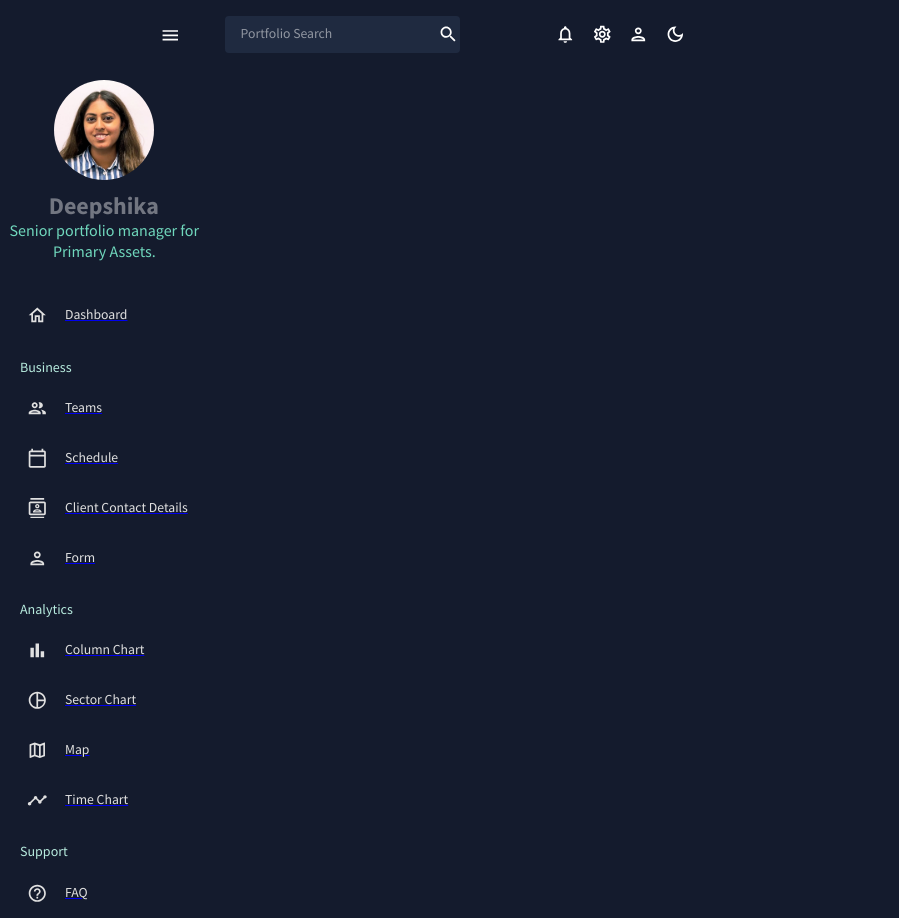
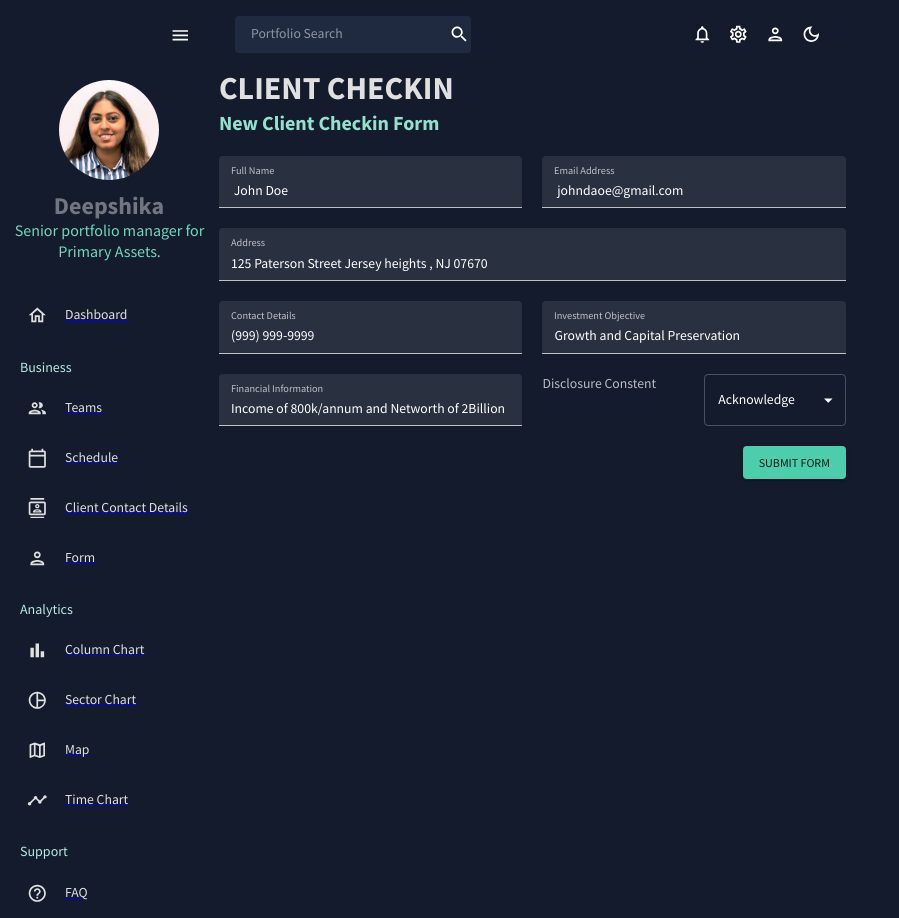
Before and after one commit to DeepshikaReddy/Investment-Profile, a React (Create React App) app: page /form in a window 1280 px wide. Shown: the whole page, without its empty margins (0-899 px from the left). Built offline with nearby package versions, Linux system fonts and the light colour scheme.

Commit message:
form component completed

```diff
--- a/src/App.js
+++ b/src/App.js
@@ -9,7 +9,7 @@ import Dashboard from "./scenes/dashboard";
 import Team from "./scenes/team"
 import Contacts from "./scenes/contacts";
 // import Bar from "./scenes/bar";
-// import Form from "./scenes/form";
+import Form from "./scenes/form";
 // import Line from "./scenes/line";
 // import Pie from "./scenes/pie";
 // import FAQ from "./scenes/faq";
@@ -41,7 +41,7 @@ const  App = () => {
       <Route exact path="/team" element={<Team/>} />
       <Route  path="/contacts" element={<Contacts/>} />
       {/* <Route exact path="/bar" element={<Bar/>} /> */}
-      {/* <Route exact path="/form" element={<Form/>} /> */}
+      <Route exact path="/form" element={<Form/>} />
       {/* <Route exact path="/line" element={<Line/>} /> */}
       {/* <Route exact path="/pie" element={<Pie/>} /> */}
       {/* <Route exact path="/faq" element={<FAQ/>} /> */}
--- a/src/scenes/form/index.jsx
+++ b/src/scenes/form/index.jsx
@@ -1,7 +1,165 @@
-const Dashboard = () =>{
-    return <div>
-        DashBoard!
-    </div>
+import { Box ,Button,TextField,Select,MenuItem} from "@mui/material";
+import * as yup from "yup"
+import useMediaQuery from "@mui/material/useMediaQuery"; //conditionally reneder components based on screen size.
+import Header from "../../components/Header";
+import { Formik } from "formik";
+import { InputLabel } from '@mui/material';
+import { useState } from "react";
+import Alert from '@mui/material/Alert';
+
+const initValues={
+    "Name":" John Doe",
+    "Email":" johndaoe@gmail.com",
+    "Address":"125 Paterson Street Jersey heights , NJ 07670",
+    "Contact":"(999) 999-9999",
+    "Investment_Objective":"Growth and Capital Preservation",
+    "Financial_Information":"Income of 800k/annum and Networth of 2Billion",
+    "DisclosureConstent":"Acknowledge"
 }
 
-export default Dashboard;
+
+const phoneRegex= /^\(\d{3}\) \d{3}-\d{4}$/;
+const clientSchema=yup.object().shape({
+    Name : yup.string().required("Required Field"),
+    Email : yup.string().required("Required Field"),
+    Address : yup.string().required("Required Field"),
+    Contact : yup.string().matches(phoneRegex, "Invalid Contact Number Format").required("Required Field"),
+    DisclosureConstent : yup.string().required("Required Field")
+})
+const Form = ()=>{
+    const notMobile = useMediaQuery("(min-width:600px)");
+    const [showAlert, setShowAlert] = useState(false);
+
+    const handleFormSubmit = (values) => {
+        console.log(values)
+        setShowAlert(true);
+        // additional code to handle form submission
+
+        setTimeout(() => {
+          setShowAlert(false);
+        }, 2000); // hide alert after 2 seconds
+      }
+
+    return (
+        <Box>
+            <Header title="CLIENT CHECKIN" subtitle="New Client Checkin Form"></Header>
+            <Formik
+            onSubmit={handleFormSubmit}
+            initialValues={initValues}
+            validationSchema={clientSchema}>
+
+            {({values,errors,touched,handleBlur,handleChange,handleSubmit}) =>(
+                //Manipulate values inside Form component;gridTemplateColumns split grid into 4 parts.Each
+                //column has 1 fractin space.
+
+                <form onSubmit={handleSubmit}>
+                    <Box display="grid" gap="20px" gridTemplateColumns="repeat(4,minmax(0,1fr))"
+                    sx={{
+                        "& > div " : {gridColumn: notMobile ? undefined : "span 4"}
+                    }}>
+                    <TextField
+                    fullWidth
+                    variant="filled"
+                    type="text"
+                    label="Full Name"
+                    onBlur={handleBlur}
+                    onChange={handleChange}
+                    value={values.Name}
+                    name="Name"
+                    error={!!touched.Name && !!errors.Name} //!! makes it boolean and if value is empty then error thrown/
+                    helperText={touched.Name && errors.Name}//mention the error name on field.
+                    sx={{ gridColumn: "span 2" }}/>
+
+                    <TextField
+                    fullWidth
+                    variant="filled"
+                    type="text"
+                    label="Email Address"
+                    onBlur={handleBlur}
+                    onChange={handleChange}
+                    value={values.Email}
+                    name="Email"
+                    error={!!touched.Email && !!errors.Email} //!! makes it boolean and if value is empty then error thrown/
+                    helperText={touched.Email && errors.Email}//mention the error Email on field.
+                    sx={{ gridColumn: "span 2" }}/>
+
+                    <TextField
+                    fullWidth
+                    variant="filled"
+                    type="text"
+                    label="Address"
+                    onBlur={handleBlur}
+                    onChange={handleChange}
+                    value={values.Address}
+                    name="Address"
+                    error={!!touched.Address && !!errors.Address} //!! makes it boolean and if value is empty then error thrown/
+                    helperText={touched.Address && errors.Address}//mention the error Address on field.
+                    sx={{ gridColumn: "span 4" }}/>
+
+                    <TextField
+                    fullWidth
+                    variant="filled"
+                    type="text"
+                    label="Contact Details"
+                    onBlur={handleBlur}
+                    onChange={handleChange}
+                    value={values.Contact}
+                    name="Contact"
+                    error={!!touched.Contact && !!errors.Contact} //!! makes it boolean and if value is empty then error thrown/
+                    helperText={touched.Contact && errors.Contact}//mention the error Contact on field.
+                    sx={{ gridColumn: "span 2" }}/>
+
+                   <TextField
+                    fullWidth
+                    variant="filled"
+                    type="text"
+                    label="Investment Objective"
+                    onBlur={handleBlur}
+                    onChange={handleChange}
+                    value={values.Investment_Objective}
+                    name="Investment_Objective"
+                    error={!!touched.Investment_Objective && !!errors.Investment_Objective} //!! makes it boolean and if value is empty then error thrown/
+                    helperText={touched.Investment_Objective && errors.Investment_Objective}//mention the error Contact on field.
+                    sx={{ gridColumn: "span 2" }}/>
+
+                   <TextField
+                    fullWidth
+                    variant="filled"
+                    type="text"
+                    label="Financial Information"
+                    onBlur={handleBlur}
+                    onChange={handleChange}
+                    value={values.Financial_Information}
+                    name="Financial_Information"
+                    error={!!touched.Financial_Information && !!errors.Financial_Information} //!! makes it boolean and if value is empty then error thrown/
+                    helperText={touched.Financial_Information && errors.Financial_Information}//mention the error Contact on field.
+                    sx={{ gridColumn: "span 2" }}/>
+
+                    <InputLabel id="my-select-label">Disclosure Constent</InputLabel>
+                    <Select name="DisclosureConstent" id="DisclosureConstent" value={values.DisclosureConstent} onChange={handleChange}>
+                    <MenuItem value="Acknowledge">Acknowledge</MenuItem>
+                    <MenuItem value="Discard">Discard</MenuItem>
+                    </Select>
+
+                    </Box>
+                    <Box display="flex" justifyContent="end" mt="20px">
+                        <Button type="submit" color="secondary" variant="contained">
+                            Submit Form
+                        </Button>
+                    </Box>
+
+                    {showAlert && (
+                    <Alert severity="success">
+                     Form submitted successfully!
+                    </Alert>
+                    )}
+                </form>
+            )}
+            </Formik>
+        </Box>
+    )
+
+
+}
+
+export default Form;
```
